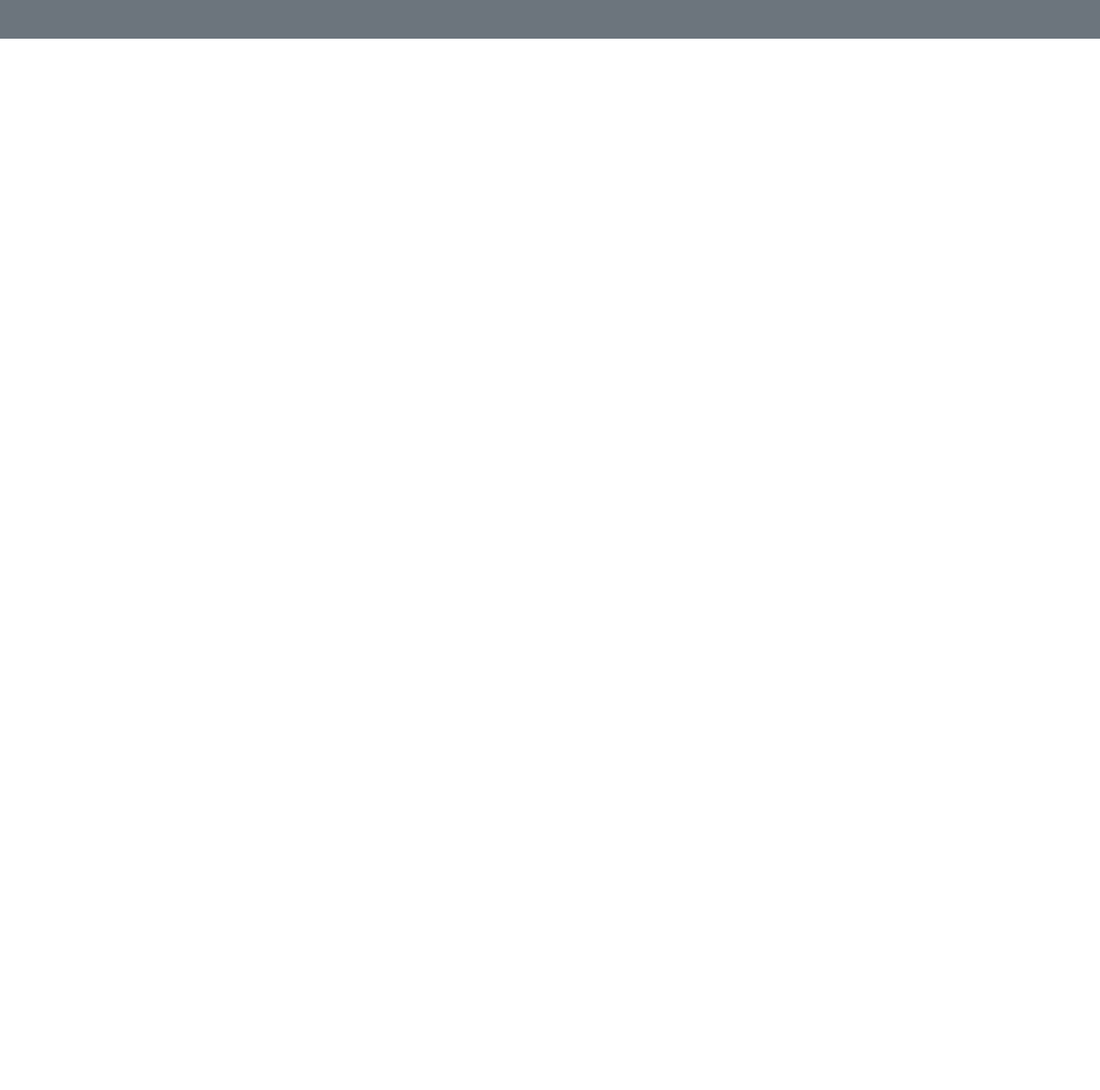
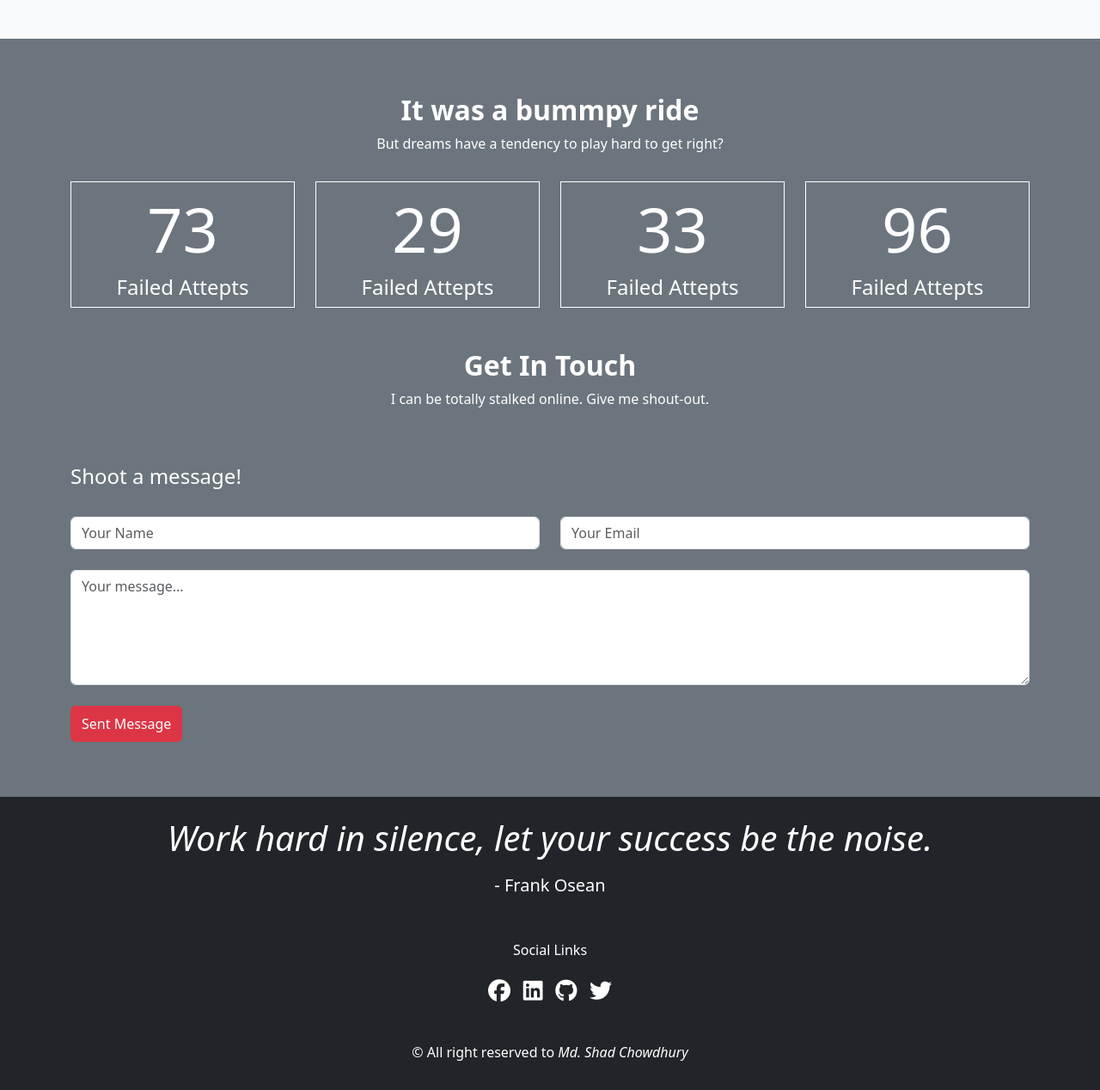
Before and after one commit to shadchowdhury/portfolio_bootstrap, a plain HTML site: page index.html in a window 1280 px wide. Shown: the part 4376-5644 px from the top of the page at 86% size. Before the commit the page ends 4421 px from the top, so only its background shows below. Drawn offline with nearby package versions, Linux system fonts and the light colour scheme.

Commit message:
adding contactct and footer section on index.html

```diff
--- a/index.html
+++ b/index.html
@@ -271,7 +271,7 @@
     </div>
 
     <!-- This is gallery section -->
-    <div class="bg-secondary">
+    <div class="bg-light">
         <div class="container py-5" id="gallery">
             <div class="text-center pb-5">
                 <h2 class="fw-bold redtype-color m-auto">Gallery</h2>
@@ -312,6 +312,106 @@
         </div>
     </div>
 
+    <!-- This is contact section -->
+    <div class="bg-secondary py-5">
+        <div class="container">
+            <div class="text-center text-white py-3">
+                <h2 class="fw-bolder">It was a bummpy ride</h2>
+                <p>But dreams have a tendency to play hard to get right?</p>
+            </div>
+
+            <div class="row text-white text-center row-cols-1 row-cols-md-4 g-4">
+                <div class="col">
+                    <div class="border border-white">
+                        <span style="font-size: 72px;">73</span>
+                        <h4>Failed Attepts</h4>
+                    </div>
+                </div>
+                <div class="col">
+                    <div class="border border-white">
+                        <span style="font-size: 72px;">29</span>
+                        <h4>Failed Attepts</h4>
+                    </div>
+                </div>
+                <div class="col">
+                    <div class="border border-white">
+                        <span style="font-size: 72px;">33</span>
+                        <h4>Failed Attepts</h4>
+                    </div>
+                </div>
+                <div class="col">
+                    <div class="border border-white">
+                        <span style="font-size: 72px;">96</span>
+                        <h4>Failed Attepts</h4>
+                    </div>
+                </div>
+            </div>
+
+            <div class="text-center text-white py-5" id="contact">
+                <h2 class="fw-bold">Get In Touch</h2>
+                <p>I can be totally stalked online. Give me shout-out.</p>
+            </div>
+
+            <div class="text-white pb-4">
+                <h4>Shoot a message!</h4>
+            </div>
+            <form action="#" class="text-white mb-3">
+                <div class="row">
+                    <div class="col-12 mb-4">
+                        <div class="row">
+                            <div class="col-md-6 col-sm-12">
+                                <input type="text" class="form-control inner-form" id="inputname"
+                                    placeholder="Your Name">
+                            </div>
+                            <div class="col-md-6 col-sm-12">
+                                <input type="email" class="form-control inner-form" id="inputEmail"
+                                    placeholder="Your Email">
+                            </div>
+                        </div>
+                    </div>
+                    <div class="col-12 mb-4">
+                        <textarea class="form-control inner-form" id="inputmessage" cols="30" rows="5" placeholder="Your message..."></textarea>
+                    </div>
+                    <div class="col-12">
+                        <button type="submit" class="btn btn-danger py-2">Sent Message</button>
+                    </div>
+                </div>
+            </form>
+        </div>
+    </div>
+
+    <!-- This is footer section -->
+    <div class="bg-dark py-2">
+        <div class="container">
+            <div class="text-center text-white pt-3">
+                <em class="display-6">Work hard in silence, let your success be the noise.</em>
+                <p class="py-3" style="font-size: 20px;">- Frank Osean</p>
+            </div>
+
+            <div class="text-center text-white py-3">
+                <p>Social Links</p>
+                <ul class="list-unstyled list-inline" style="font-size: 26px;">
+                    <li class="list-inline-item">
+                        <a href="https://www.facebook.com/tanvir.shad.50/"  class="btn-sm text-white"><i class="fa-brands fa-facebook"></i></a>
+                    </li>
+                    <li class="list-inline-item">
+                        <a href="https://www.linkedin.com/in/tanvir-shad-chowdhury-7486971a6/"  class="btn-sm text-white"><i class="fa-brands fa-linkedin"></i></a>
+                    </li>
+                    <li class="list-inline-item">
+                        <a href="https://github.com/shadchowdhury"  class="btn-sm text-white"><i class="fa-brands fa-github"></i></a>
+                    </li>
+                    <li class="list-inline-item">
+                        <a href="https://www.fiverr.com/tsc_official7?up_rollout=true"  class="btn-sm text-white"><i class="fa-brands fa-twitter"></i></a>
+                    </li>
+                </ul>
+            </div>
+
+            <div class="text-center text-white">
+                <p class="py-2">&copy; All right reserved to <em>Md. Shad Chowdhury</em></p>
+            </div>
+        </div>
+    </div>
+
 
     <script src="https://cdn.jsdelivr.net/npm/bootstrap@5.3.2/dist/js/bootstrap.bundle.min.js"></script>
 </body>
```
Also changed, not shown: css/style.css (+8 -0 lines).
